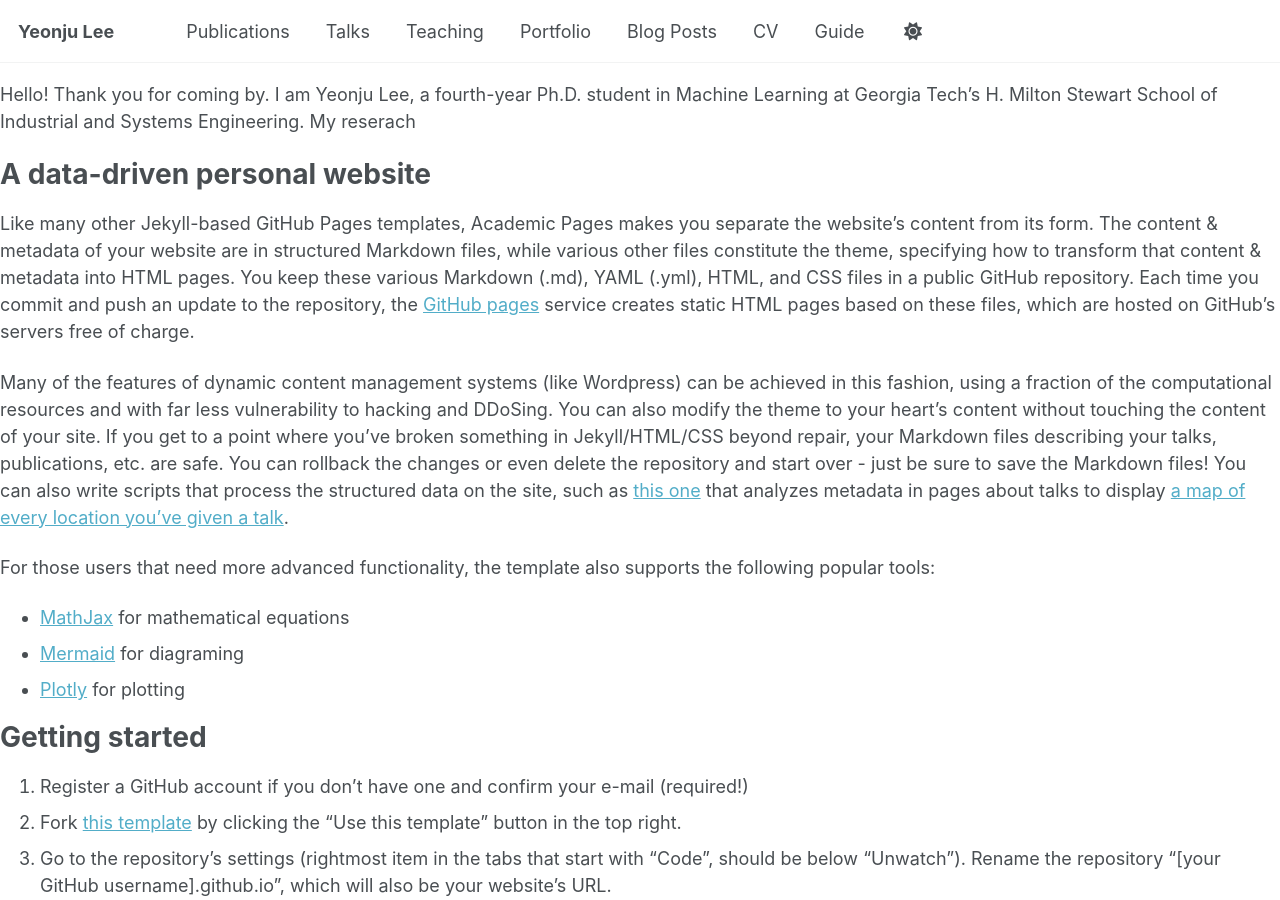
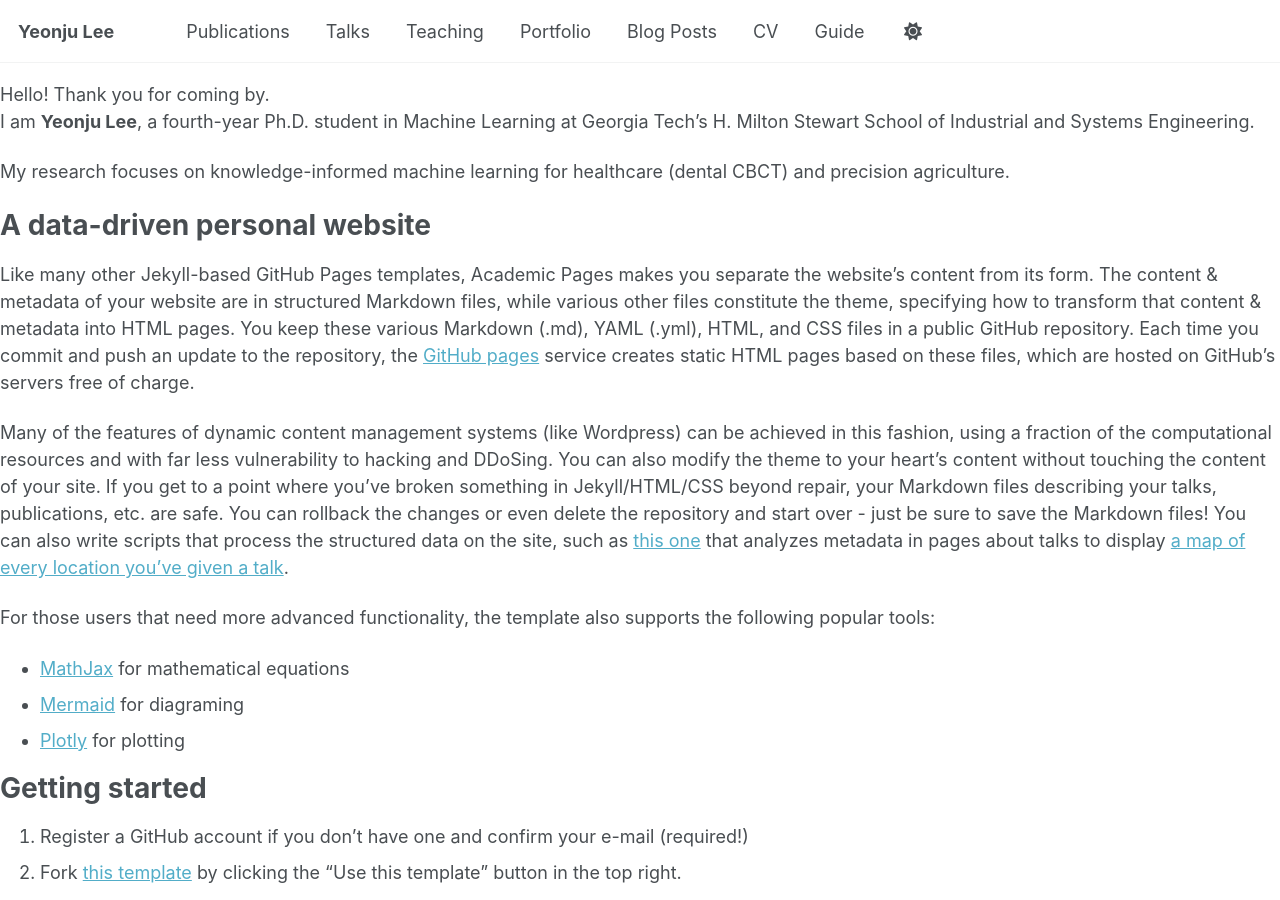
Before and after one commit to ylee845/ylee845.github.io, a Jekyll site: the page built from _pages/about.md, in a window 1280 px wide and 900 px high. Built offline with Jekyll 4.4.1, drawn with Linux system fonts in a browser that asks for light colours; our own code applies the rules of GitHub Pages for plain Markdown files; a script that is not in the unit is left out.

Commit message:
Update about.md

```diff
--- a/_pages/about.md
+++ b/_pages/about.md
@@ -7,7 +7,10 @@ redirect_from:
   - /about.html
 ---
 
-Hello! Thank you for coming by. I am Yeonju Lee, a fourth-year Ph.D. student in Machine Learning at Georgia Tech’s H. Milton Stewart School of Industrial and Systems Engineering. My reserach
+Hello! Thank you for coming by.
+I am **Yeonju Lee**, a fourth-year Ph.D. student in Machine Learning at Georgia Tech’s H. Milton Stewart School of Industrial and Systems Engineering.
+
+My research focuses on knowledge-informed machine learning for healthcare (dental CBCT) and precision agriculture.
 
 A data-driven personal website
 ======
```
